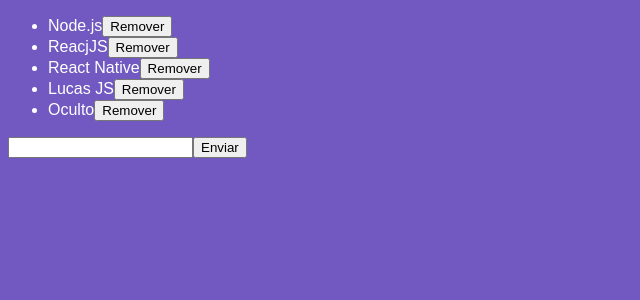
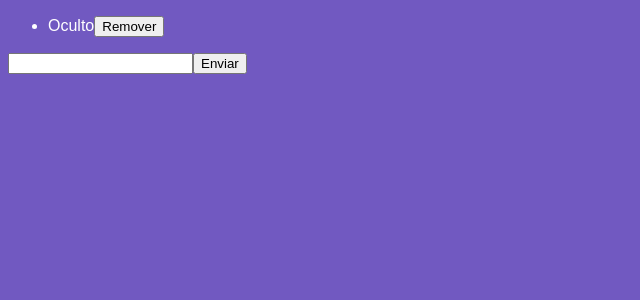
Before and after one commit to marcoscuomo/gostack-react, a React app: page / in a window 1280 px wide. Shown: the top 300 px of the page, without its empty margins (0-640 px from the left). Built offline with nearby package versions, Linux system fonts and the light colour scheme.

Commit message:
Ciclo de vida de um componente

```diff
--- a/src/components/TechList.js
+++ b/src/components/TechList.js
@@ -13,12 +13,35 @@
     state = {
         newTech: '',
         techs: [
-            'Node.js',
-            'ReacjJS',
-            'React Native',
-            'Lucas JS'
+            // 'Node.js',
+            // 'ReacjJS',
+            // 'React Native',
+            // 'Lucas JS'
         ]
     };
+
+    // Execita assim que o componente aparece na tela
+    componentDidMount() {
+        const techs = localStorage.getItem('techs');
+
+        if(techs){
+            this.setState({ techs: JSON.parse(techs) });
+        }
+    }
+
+    // Executa sempre que houver alterações nas props ou estado
+    componentDidUpdate(prevProps, prevState) {
+
+        if(prevState.techs !== this.state.techs){
+            localStorage.setItem('techs', JSON.stringify(this.state.techs));
+        }
+
+    }
+
+    // Executa quando o componente deixa de existir
+    componentWillMount() {
+
+    }
 
     handleInputChange = e => {
         // console.log(e.target.value);
```
